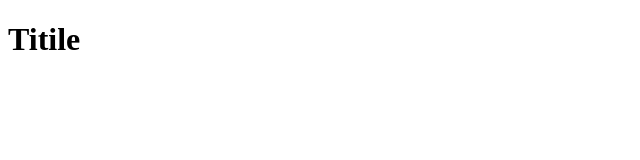
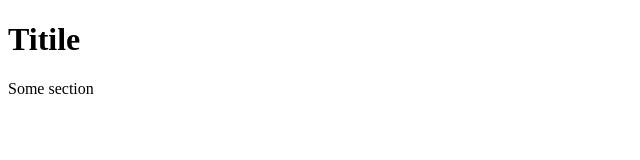
Before and after one commit to ceken13/hillel-front-end-my-repository, a plain HTML site: page dz11/index.html in a window 1280 px wide. Shown: the whole page, without its empty margins (0-640 px from the left). Drawn offline with Linux system fonts and the light colour scheme.

Commit message:
add new section

```diff
--- a/dz11/index.html
+++ b/dz11/index.html
@@ -9,6 +9,7 @@
     <body>
         <div>
         <h1>Titile</h1>
+        <section>Some section</section>
         </div>
     </body>
 </html>
```
